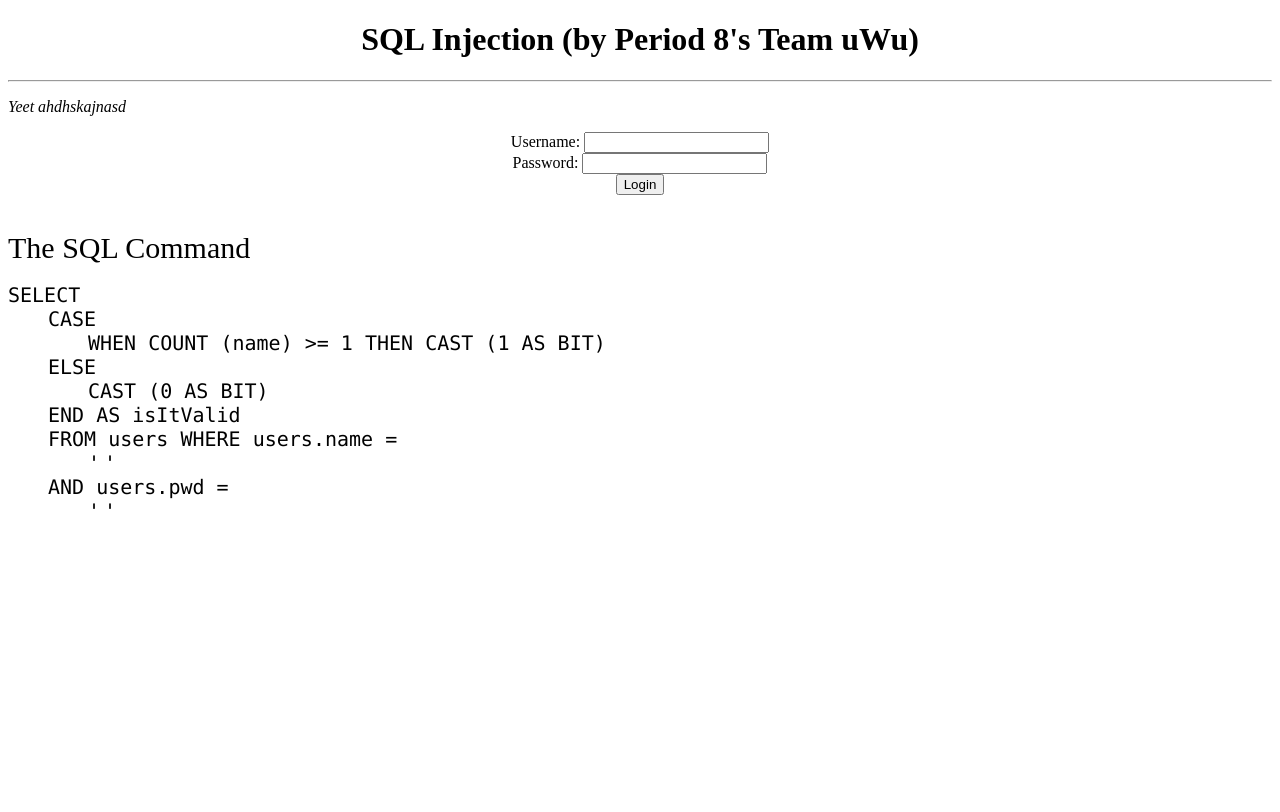
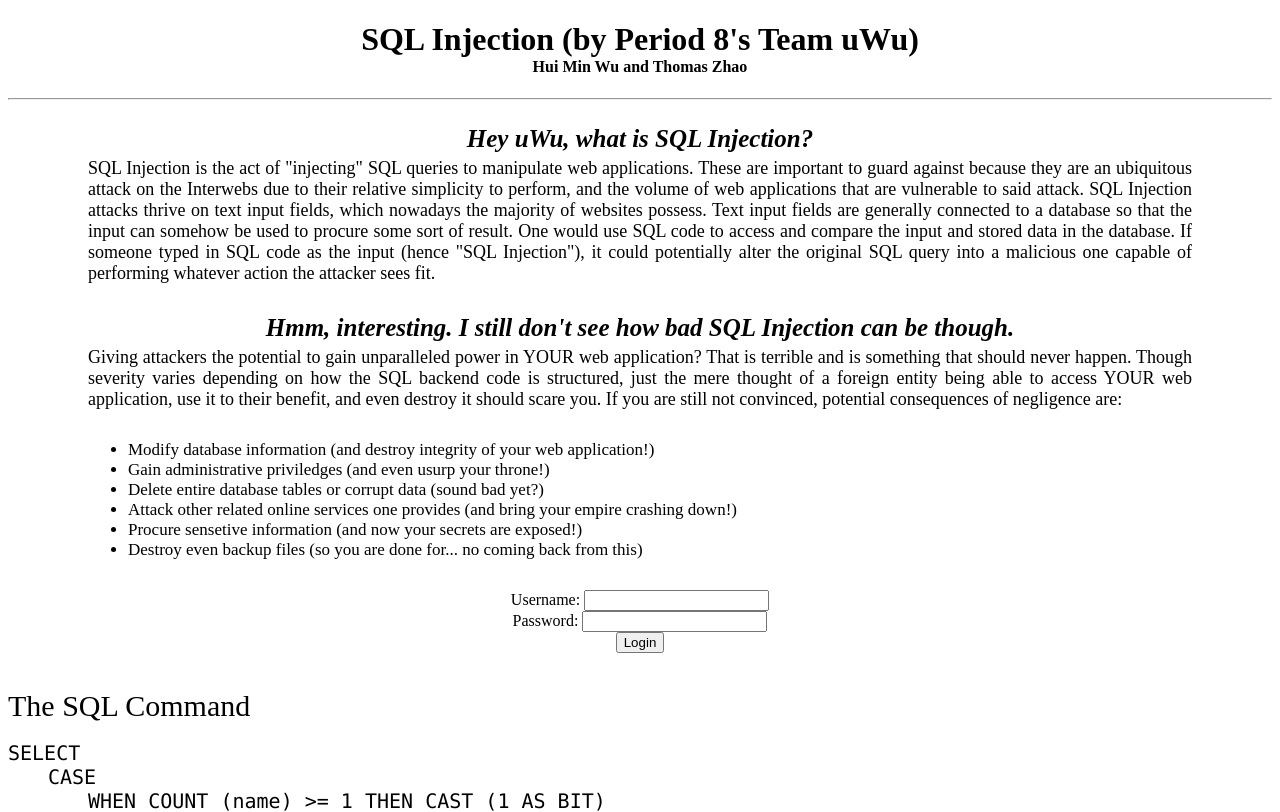
Before and after one commit to huiminwu/sql-injection, a Flask app: page / in a window 1280 px wide. Shown: the top 812 px of the page. Before the commit the page ends 509 px from the top, so only its background shows below. Run offline with Flask 2, Linux system fonts and the light colour scheme.

Commit message:
Added first two questions/answers

```diff
--- a/le_last_deliverable/templates/login.html
+++ b/le_last_deliverable/templates/login.html
@@ -2,21 +2,63 @@
 <html>
   <head>
     <title>SQL Injection</title>
-    <h1 style="text-align:center">SQL Injection (by Period 8's Team uWu)</h1>
+    <h1 style="text-align:center;margin-bottom:0px">SQL Injection (by Period 8's Team uWu)</h1>
+    <h4 style="text-align:center;margin-top:0px">Hui Min Wu and Thomas Zhao</h4>
     <hr>
 
     <style>
     .question {
-        font-style:italic;
+        font-size: 25px;
+        font-style: italic;
+        font-weight: bold;
+        margin-bottom: 5px;
+        text-align: center;
     }
 
+    .answer {
+        font-size: 18px;
+        margin-top: 0px;
+        margin-bottom: 30px;
+        padding-left: 80px;
+        padding-right: 80px;
+        text-align:justify;
+    }
     </style>
   </head>
   <body>
 
       <p class="question">
-          Yeet ahdhskajnasd
+          Hey uWu, what is SQL Injection?
       </p>
+      <p class="answer">
+          SQL Injection is the act of "injecting" SQL queries to manipulate web applications. These are important to guard against because they
+          are an ubiquitous attack on the Interwebs due to their relative simplicity to perform, and the volume of web applications that are
+          vulnerable to said attack. SQL Injection attacks thrive on text input fields, which nowadays the majority of websites possess.
+          Text input fields are generally connected to a database so that the input can somehow be used to procure some sort of result. One
+          would use SQL code to access and compare the input and stored data in the database. If someone typed in SQL code as the input (hence
+          "SQL Injection"), it could potentially alter the original SQL query into a malicious one capable of performing whatever action the
+          attacker sees fit.
+      </p>
+
+      <p class="question">
+          Hmm, interesting. I still don't see how bad SQL Injection can be though.
+      </p>
+      <p class="answer">
+          Giving attackers the potential to gain unparalleled power in YOUR web application? That is terrible and is something that should
+          never happen. Though severity varies depending on how the SQL backend code is structured, just the mere thought of a foreign
+          entity being able to access YOUR web application, use it to their benefit, and even destroy it should scare you. If you are still
+          not convinced, potential consequences of negligence are:
+          <ul style="font-size:17px;margin-bottom:30px;padding-left:120px">
+              <li>Modify database information (and destroy integrity of your web application!)</li>
+              <li>Gain administrative priviledges (and even usurp your throne!)</li>
+              <li>Delete entire database tables or corrupt data (sound bad yet?)</li>
+              <li>Attack other related online services one provides (and bring your empire crashing down!)</li>
+              <li>Procure sensetive information (and now your secrets are exposed!)</li>
+              <li>Destroy even backup files (so you are done for... no coming back from this)</li>
+          </ul>
+      </p>
+
+
 
     {% with messages = get_flashed_messages() %}
         {% if messages %}
```
